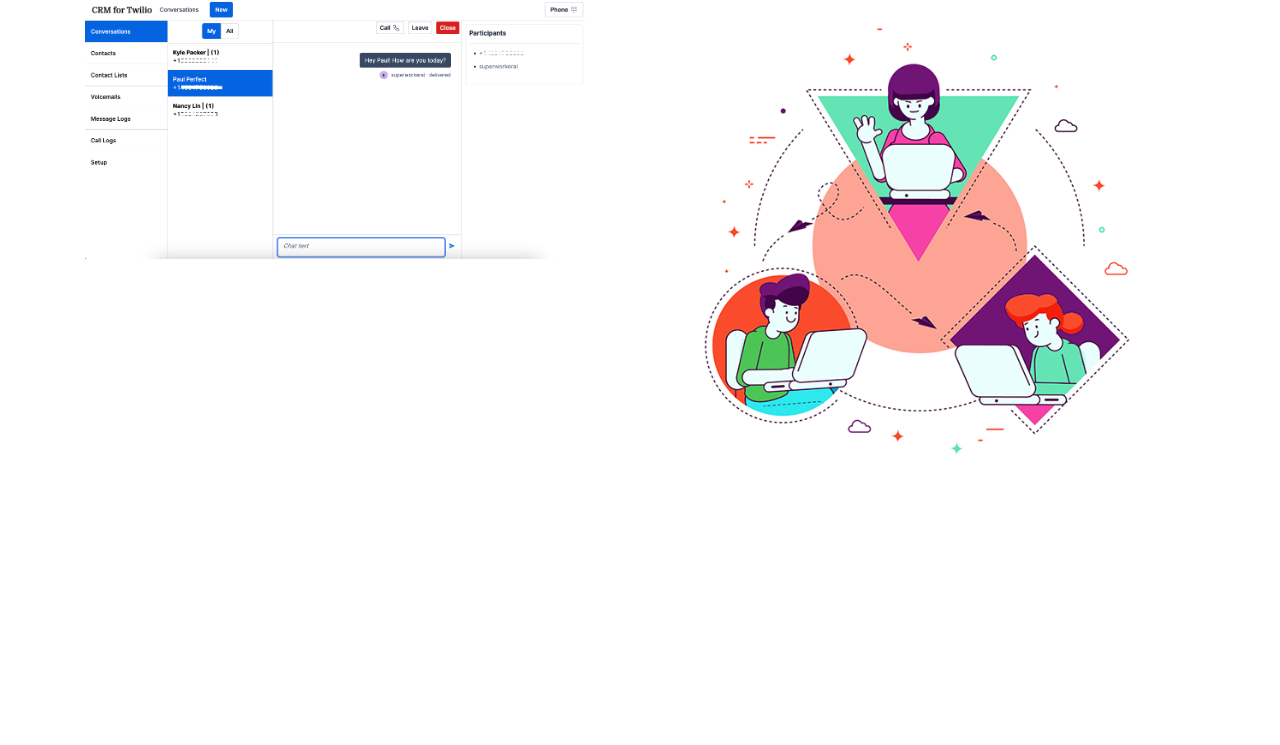
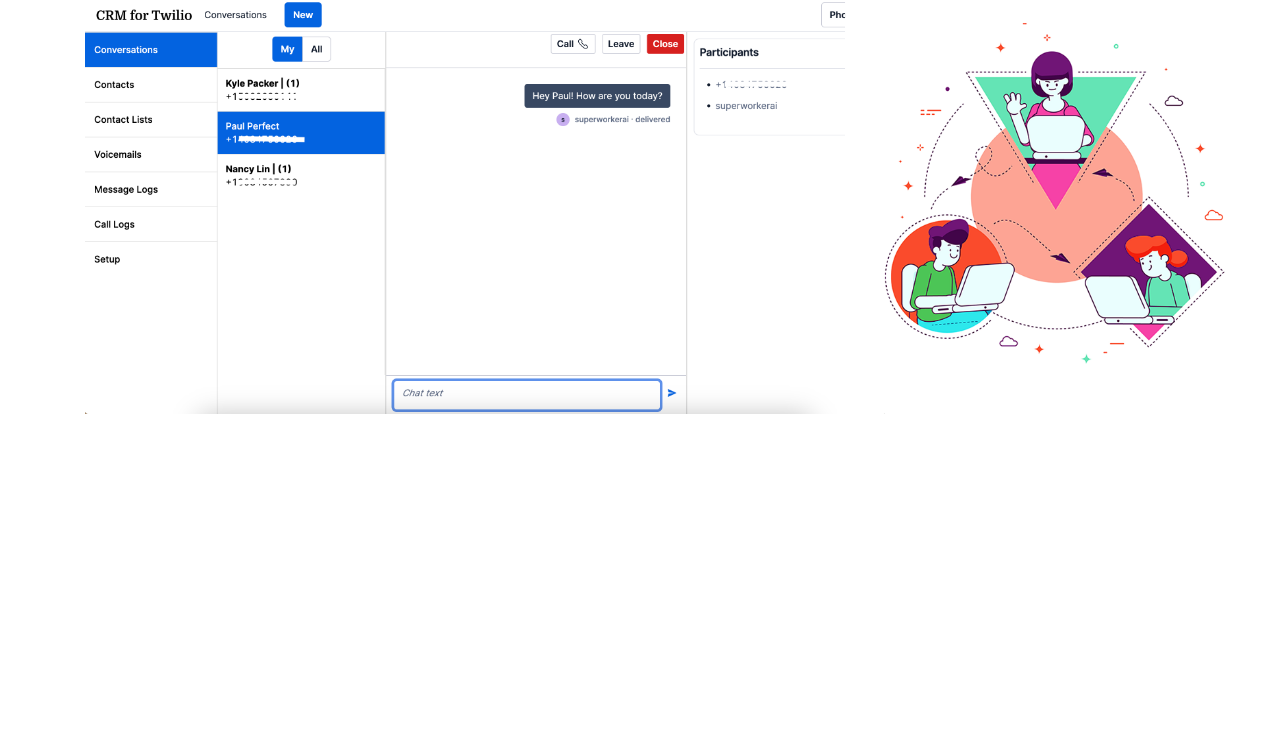
Before and after one commit to superworkerai/superworkerai.github.io, a plain HTML site: page index.html in a window 1280 px wide. Shown: the part 55-800 px from the top of the page. Drawn offline with Linux system fonts and the light colour scheme.

Commit message:
Update index.html

```diff
--- a/index.html
+++ b/index.html
@@ -5,14 +5,14 @@
 	<link rel="stylesheet" href="https://netdna.bootstrapcdn.com/font-awesome/4.0.3/css/font-awesome.css">
 </head>
 <body>
-	<div class="container">
+	<div class="container center">
 		<h1> CRM For Twilio </h1>
 		<div class="row">
-			<div class="col-md-6">
-				<img src="/screenshots/conversations.png" style="width:500px" />
+			<div class="col-md-8">
+				<img src="/screenshots/conversations.png" style="width:800px" />
 			</div>
-			<div class="col-md-6">
-				<img src="/images/contact-bg.png" style="max-width:500px;" />
+			<div class="col-md-4">
+				<img src="/images/contact-bg.png" style="max-width:400px;" />
 			</div>
 		</div>
 	</div>
```
